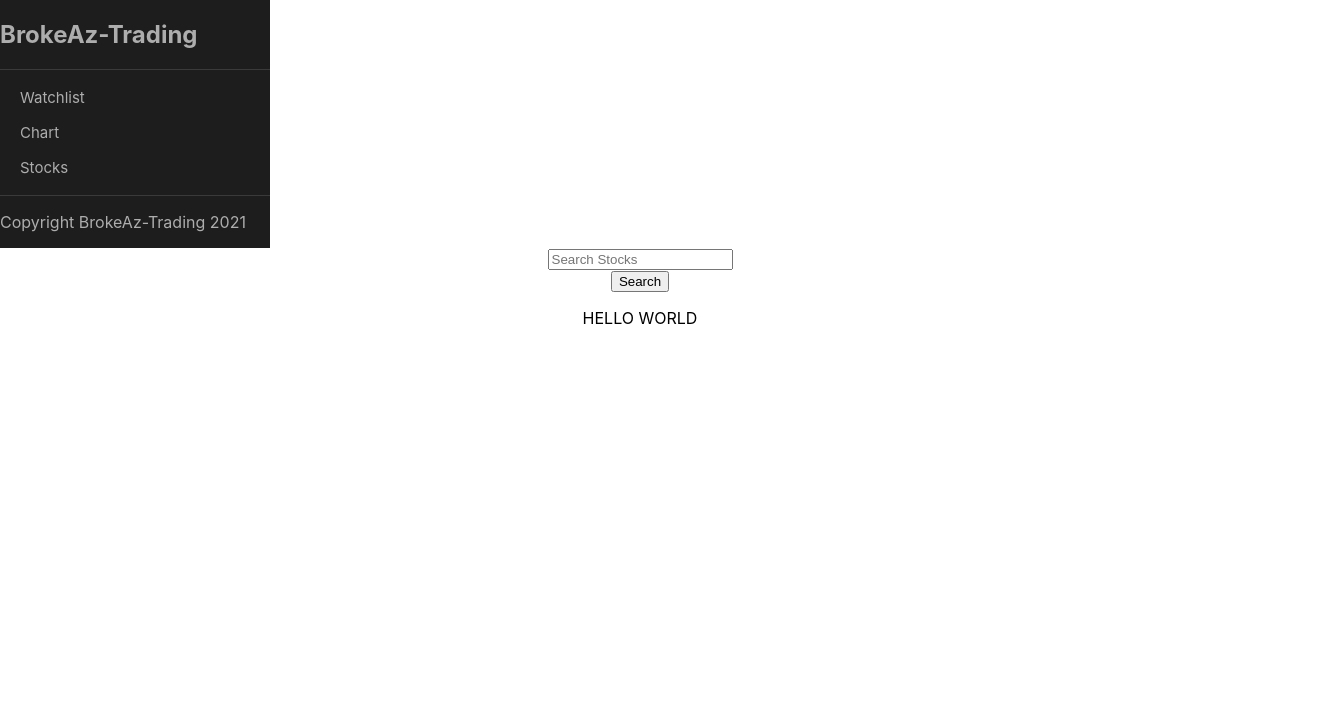
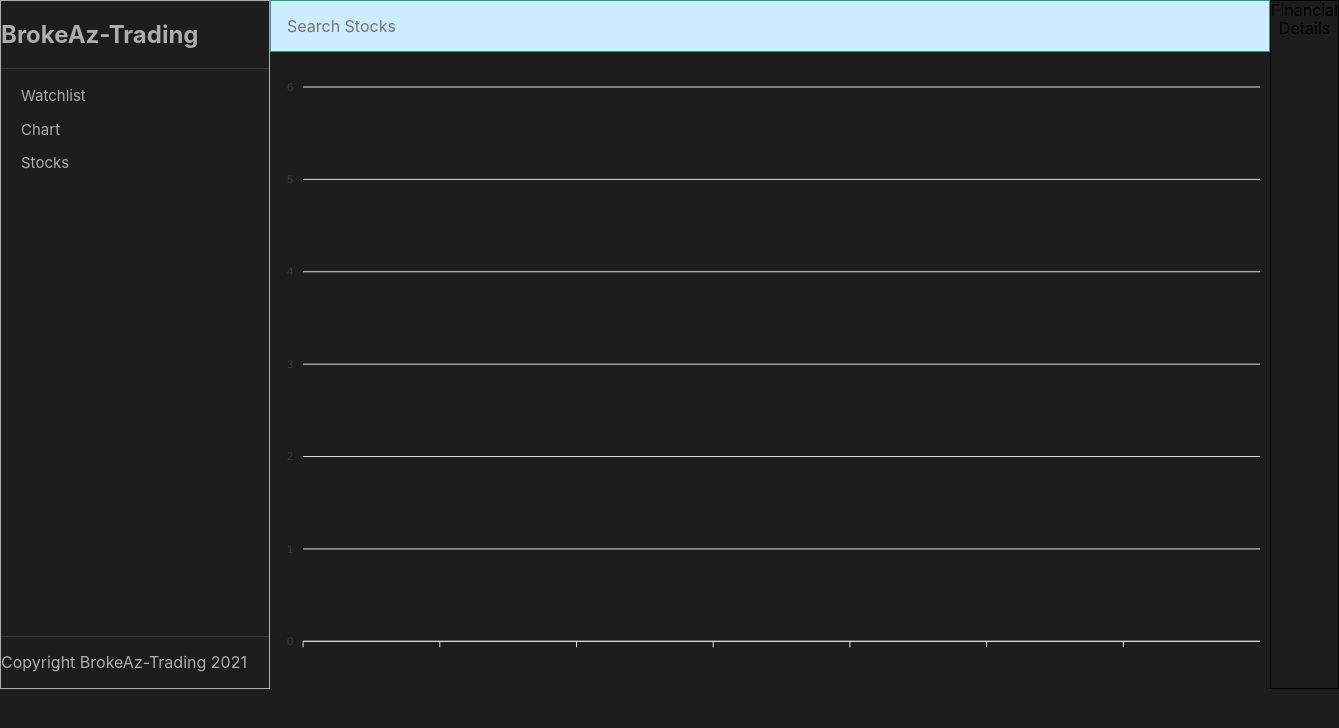
Before and after one commit to tranfh/BrokeAz-Trading-React, a React (Create React App) app: page / in a window 1280 px wide. Shown: the top 728 px of the page, 1339 px wide, since content can reach past the window. Built offline with nearby package versions, Linux system fonts and the light colour scheme.

Commit message:
Added ApexCharts

```diff
--- a/package.json
+++ b/package.json
@@ -6,14 +6,20 @@
     "@testing-library/jest-dom": "^5.14.1",
     "@testing-library/react": "^11.2.7",
     "@testing-library/user-event": "^12.8.3",
+    "apexcharts": "^3.28.3",
+    "chart.js": "^3.5.1",
+    "echarts": "^5.2.1",
     "react": "^17.0.2",
+    "react-apexcharts": "^1.3.9",
     "react-dom": "^17.0.2",
     "react-icons": "^4.2.0",
     "react-intl": "^5.20.10",
     "react-pro-sidebar": "^0.7.1",
     "react-redux": "^7.2.5",
     "react-scripts": "4.0.3",
+    "react-stockcharts": "^0.7.8",
     "redux": "^4.1.1",
+    "tachyons": "^4.12.0",
     "web-vitals": "^1.1.2"
   },
   "scripts": {
--- a/src/App.js
+++ b/src/App.js
@@ -1,31 +1,22 @@
 import './App.css';
 import React, { Component } from 'react';
 import Navigation from './components/Navigation/Navigation';
-import Chart from './components/Chart/Chart';
+import StockChart from './components/Chart/StockChart';
 import FinancialDetails from './components/FinancialDetails/FinancialDetails';
-import SearchBox from './components/SearchBox';
 
 class App extends Component {
   constructor() {
     super();
-    this.state = {
-      searchField: '',
-    };
+    this.state = {};
   }
-
-  onSearchChange = (event) => {
-    this.setState({ searchField: event.target.value });
-    console.log(event.target.value);
-  };
-
   render() {
-    const { searchField } = this.state;
     return (
-      <div className="App">
+      <div className="App flex">
         <Navigation />
-        <SearchBox searchChange={this.onSearchChange} />
-        <Chart getDailyChart={this.getDailyChart} searchField={searchField} />
-        <FinancialDetails />
+        <div className="flex">
+          <StockChart />
+          <FinancialDetails />
+        </div>
       </div>
     );
   }
--- a/src/components/Chart/Chart.js
+++ /dev/null
@@ -1,35 +0,0 @@
-import React, { useState } from 'react';
-
-function Chart({ searchField }) {
-  const [metadata, setMetadata] = useState({});
-
-  const getDailyChart = (ticker) => {
-    console.log('starting fetch');
-    fetch(`http://localhost:3000/chart/daily/${ticker}`, {
-      method: 'get',
-      headers: { 'Content-Type': 'application/json' },
-    })
-      .then((response) => response.json())
-      .then((data) => {
-        if (data) {
-          console.log(data);
-          setMetadata(data.body['Meta Data']);
-          console.log(metadata['2. Symbol']);
-        }
-      });
-  };
-
-  const onClick = () => {
-    console.log(searchField);
-    getDailyChart(searchField);
-  };
-
-  return (
-    <div>
-      <button onClick={onClick}>Search</button>
-      <p>{metadata['2. Symbol']}</p>
-    </div>
-  );
-}
-
-export default Chart;
--- /dev/null
+++ b/src/components/Chart/StockChart.css
@@ -0,0 +1,3 @@
+.searchbar {
+  width: 100%;
+}
--- /dev/null
+++ b/src/components/Chart/StockChart.js
@@ -0,0 +1,107 @@
+import React, { Component } from 'react';
+import ReactApexChart from 'react-apexcharts';
+import './StockChart.css';
+
+class StockChart extends Component {
+  constructor(props) {
+    super(props);
+    this.state = {
+      searchField: '',
+      metadata: {},
+      timeSeries: {},
+      candleDetails: [],
+      options: {
+        chart: {
+          type: 'candlestick',
+          height: 350,
+        },
+        title: {
+          text: '',
+          align: 'left',
+        },
+        xaxis: {
+          type: 'datetime',
+          color: '#FFFFF',
+        },
+        yaxis: {
+          color: '#FFFFF',
+          tooltip: {
+            enabled: true,
+          },
+        },
+      },
+      series: [{ data: [] }],
+    };
+  }
+
+  retrieveChartData = (ticker) => {
+    console.log('starting fetch');
+    return fetch(`http://localhost:3000/chart/daily/${ticker}`, {
+      method: 'get',
+      headers: { 'Content-Type': 'application/json' },
+    })
+      .then((response) => response.json())
+      .then((data) => {
+        if (!data.body['Error Message']) {
+          this.setState({ metadata: data.body['Meta Data'] });
+          this.setState({ timeSeries: data.body['Time Series (Daily)'] });
+          this.getStockData(this.state.timeSeries);
+        }
+      });
+  };
+
+  onSearchChange = (event) => {
+    this.setState({ searchField: event.target.value });
+  };
+
+  getStockData = (timeSeries) => {
+    let result = [];
+    for (const time in timeSeries) {
+      result.push([
+        time,
+        [
+          timeSeries[time]['1. open'],
+          timeSeries[time]['2. high'],
+          timeSeries[time]['3. low'],
+          timeSeries[time]['4. close'],
+        ],
+      ]);
+    }
+    this.setState({ candleDetails: result });
+  };
+
+  onSearchTicker = (target) => {
+    if (target.charCode === 13) {
+      const { searchField, candleDetails } = this.state;
+      if (searchField !== '') {
+        this.retrieveChartData(searchField);
+        this.setState({ series: [{ data: candleDetails }] });
+      }
+    }
+  };
+
+  render() {
+    const { options, series } = this.state;
+    return (
+      <div>
+        <input
+          className="searchbar pa3 ba b--green bg-lightest-blue"
+          type="search"
+          placeholder="Search Stocks"
+          onChange={this.onSearchChange}
+          onKeyPress={this.onSearchTicker}
+        ></input>
+        <div className="mixed-chart">
+          <ReactApexChart
+            options={options}
+            series={series}
+            type="candlestick"
+            width="1000"
+          />
+        </div>
+      </div>
+    );
+  }
+}
+
+export default StockChart;
--- a/src/components/FinancialDetails/FinancialDetails.js
+++ b/src/components/FinancialDetails/FinancialDetails.js
@@ -1,7 +1,7 @@
 import React from 'react';
 
 function FinancialDetails() {
-  return <div>HELLO WORLD</div>;
+  return <div className="ba">Financial Details</div>;
 }
 
 export default FinancialDetails;
--- a/src/components/Navigation/Navigation.css
+++ b/src/components/Navigation/Navigation.css
@@ -0,0 +1,3 @@
+.sidebar {
+  height: 100%;
+}
--- a/src/components/Navigation/Navigation.js
+++ b/src/components/Navigation/Navigation.js
@@ -11,7 +11,8 @@ import 'react-pro-sidebar/dist/css/styles.css';
 
 function Navigation() {
   return (
-    <ProSidebar>
+    <div className="sidebar">
+      <ProSidebar className="navbar ba">
         <SidebarHeader>
           <h2>BrokeAz-Trading</h2>
         </SidebarHeader>
@@ -26,6 +27,7 @@ function Navigation() {
           <p>Copyright BrokeAz-Trading 2021</p>
         </SidebarFooter>
       </ProSidebar>
+    </div>
   );
 }
 
--- a/src/components/SearchBox.js
+++ b/src/components/SearchBox.js
@@ -2,13 +2,14 @@ import React from 'react';
 
 const SearchBox = ({ searchChange }) => {
   return (
-    <div className="pa2">
+    <div className="pa2 ba">
       <input
         className="pa3 ba b--green bg-lightest-blue"
         type="search"
         placeholder="Search Stocks"
         onChange={searchChange}
       ></input>
+      <button>Search</button>
     </div>
   );
 };
--- a/src/index.css
+++ b/src/index.css
@@ -5,6 +5,7 @@ body {
     sans-serif;
   -webkit-font-smoothing: antialiased;
   -moz-osx-font-smoothing: grayscale;
+  background-color: #1d1d1d;
 }
 
 code {
--- a/src/index.js
+++ b/src/index.js
@@ -3,6 +3,7 @@ import ReactDOM from 'react-dom';
 import './index.css';
 import App from './App';
 import reportWebVitals from './reportWebVitals';
+import 'tachyons';
 
 ReactDOM.render(
   <React.StrictMode>
```
Also changed, not shown: 1 other file (tests, documents, lock files or other folders). Lines whose indentation alone changed are shown as unchanged.
